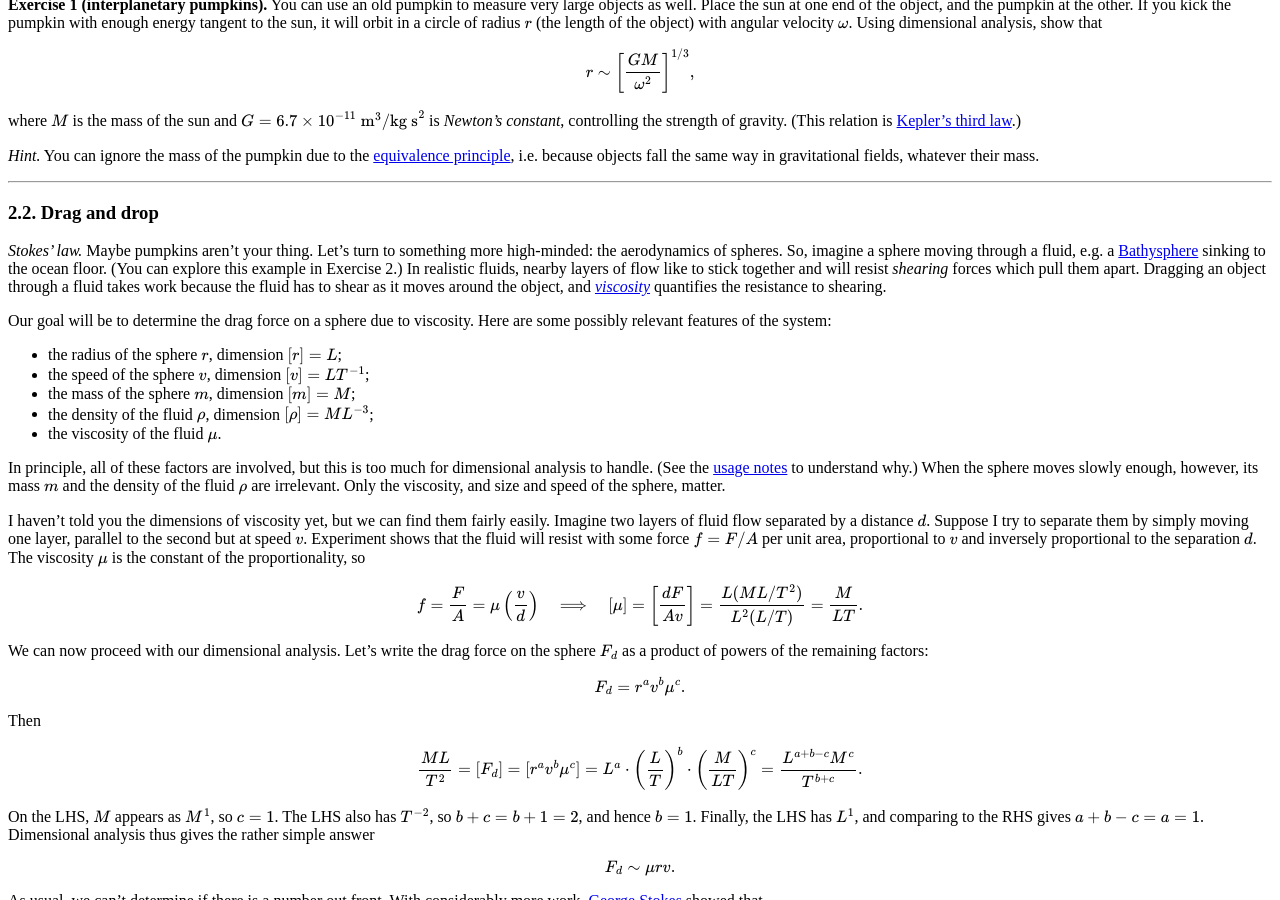
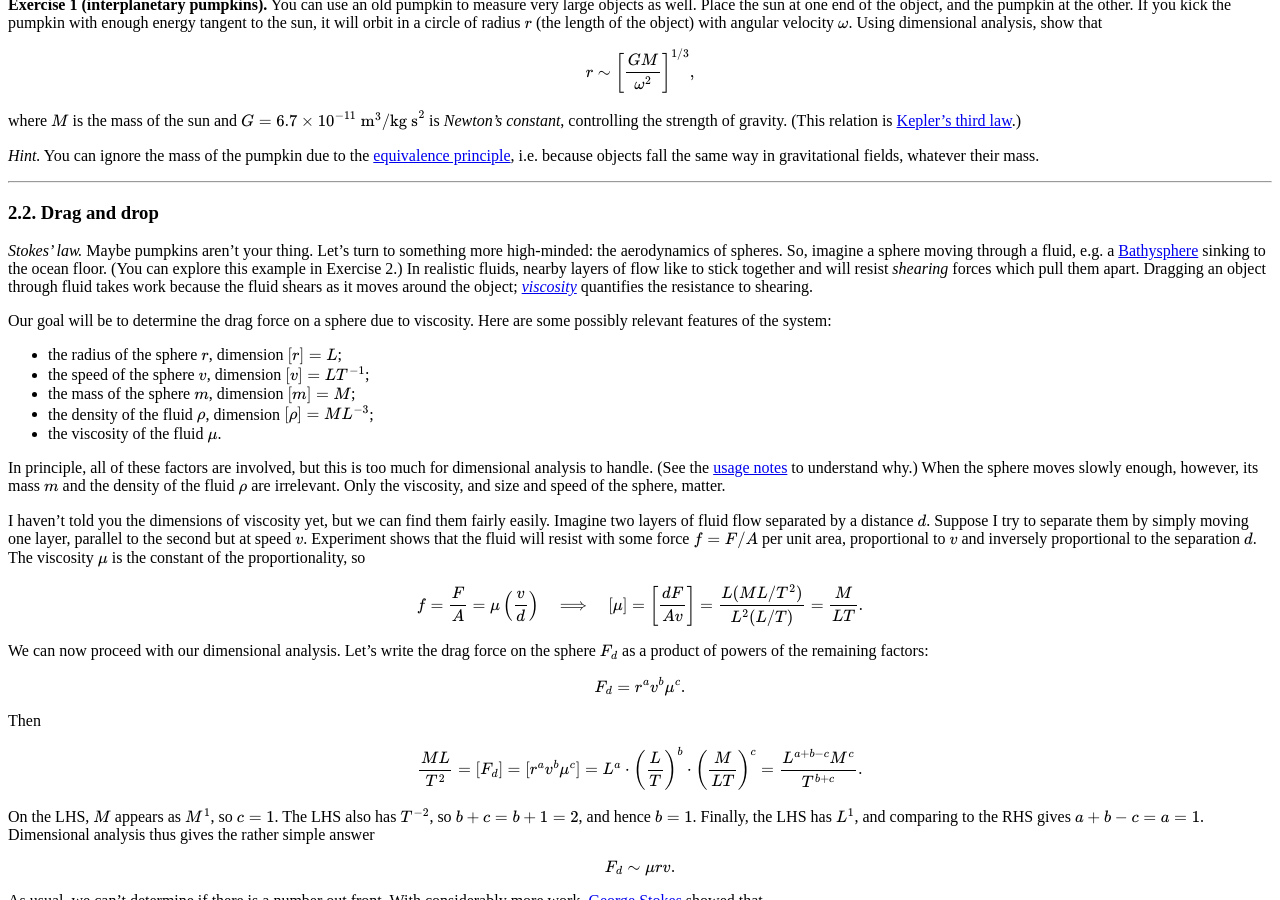
Before and after one commit to hapax/hapax.github.io, a Jekyll site: the page built from assets/simple-physics.md, in a window 1280 px wide and 900 px high, scrolled down 2909 px. Built offline with Jekyll 4.4.1, drawn with Linux system fonts in a browser that asks for light colours; our own code applies the rules of GitHub Pages for plain Markdown files; formulas are drawn with MathJax 3; a script that is not in the unit is left out.

Commit message:
Update simple-physics.md

```diff
--- a/assets/simple-physics.md
+++ b/assets/simple-physics.md
@@ -296,8 +296,8 @@
 (You can explore this example in Exercise 2.)
 In realistic fluids, nearby layers of flow like to stick together and will
 resist *shearing* forces which pull them apart.
-Dragging an object through a fluid takes work because the
-fluid has to shear as it moves around the object, and [*viscosity*](https://en.wikipedia.org/wiki/Viscosity) quantifies the
+Dragging an object through fluid takes work because the
+fluid shears as it moves around the object; [*viscosity*](https://en.wikipedia.org/wiki/Viscosity) quantifies the
 resistance to shearing.
 
 Our goal will be to determine the drag force on a sphere due to viscosity.
```
